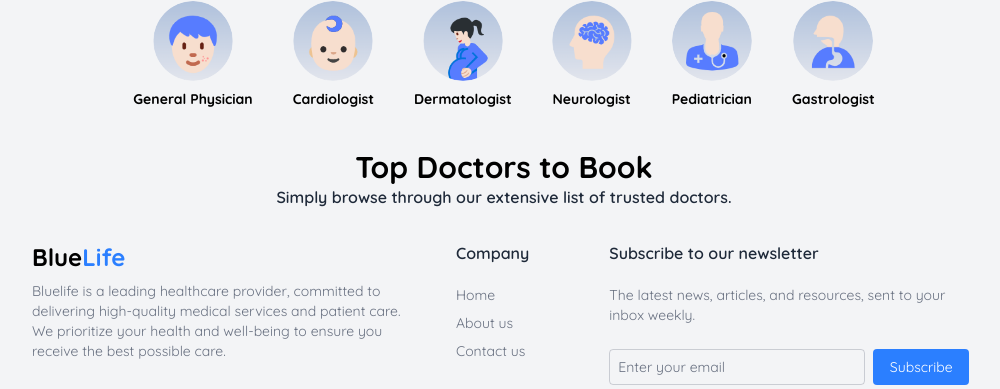
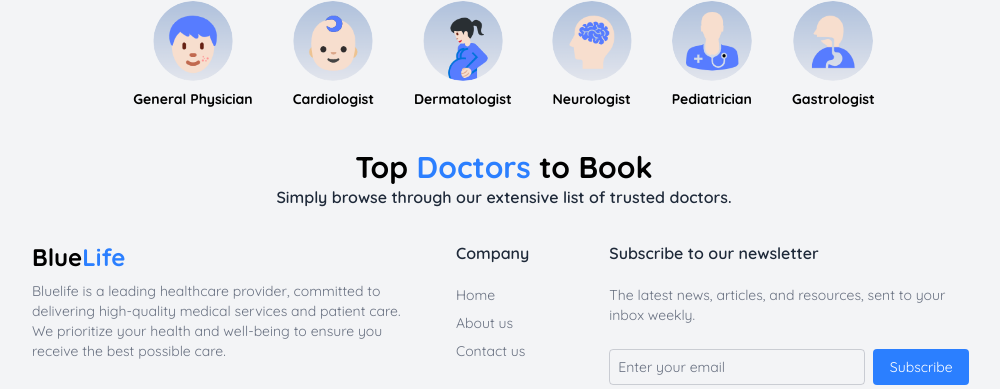
Before and after one commit to Grealishgit/BlueLife-Hospital, a PHP site: page / in a window 1280 px wide. Shown: the part 703-1092 px from the top of the page, without its empty margins (136-1136 px from the left). Run offline with PHP 8.4, Linux system fonts and the light colour scheme.

Commit message:
Update doctor section title for improved emphasis on "Doctors"

```diff
--- a/app/Views/doctors.php
+++ b/app/Views/doctors.php
@@ -1,5 +1,5 @@
 <div class='flex flex-col mt-10 items-center'>
-    <p class="text-3xl font-bold">Top Doctors to Book</p>
+    <p class="text-3xl font-bold">Top <span class="text-blue-500">Doctors</span> to Book</p>
     <p class="text-center font-semibold text-gray-800">
         Simply browse through our extensive list of trusted doctors.
     </p>
```
